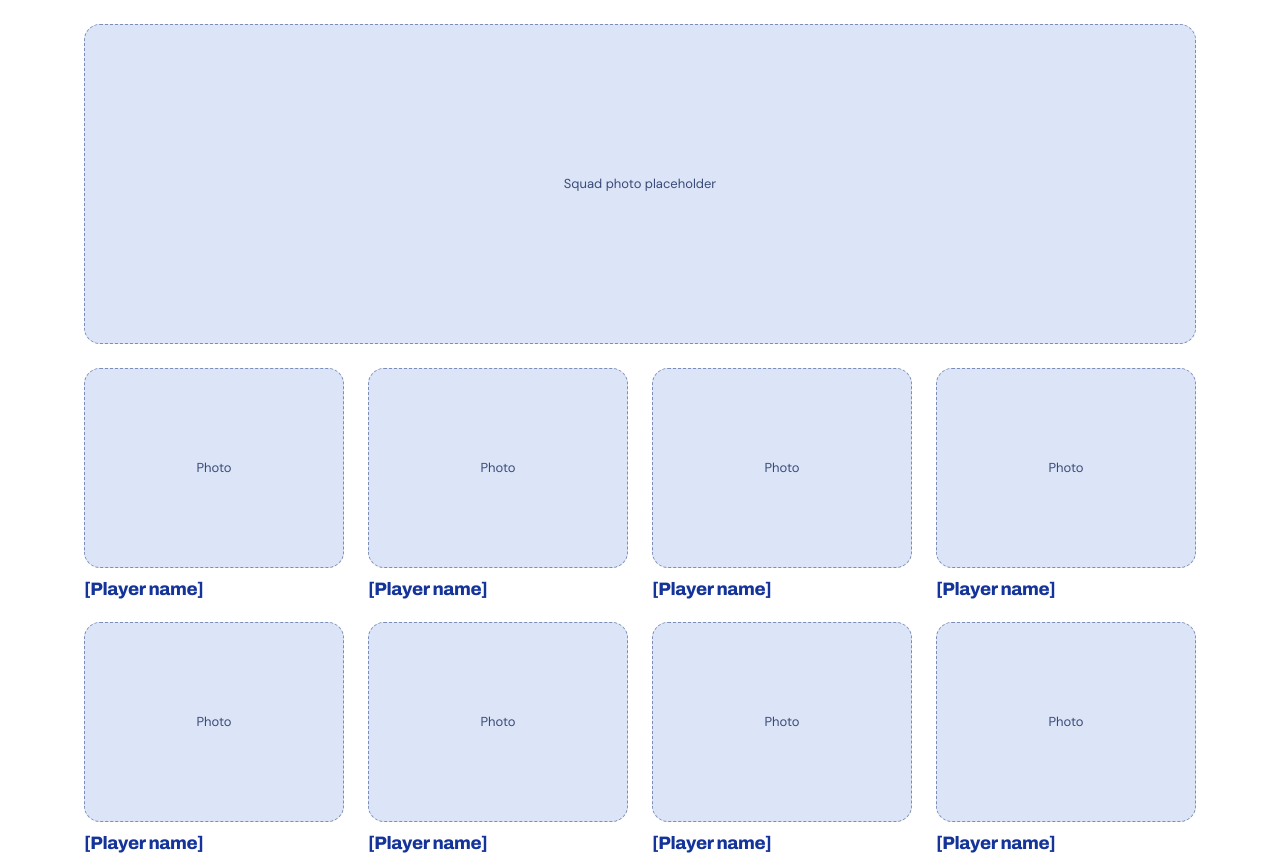
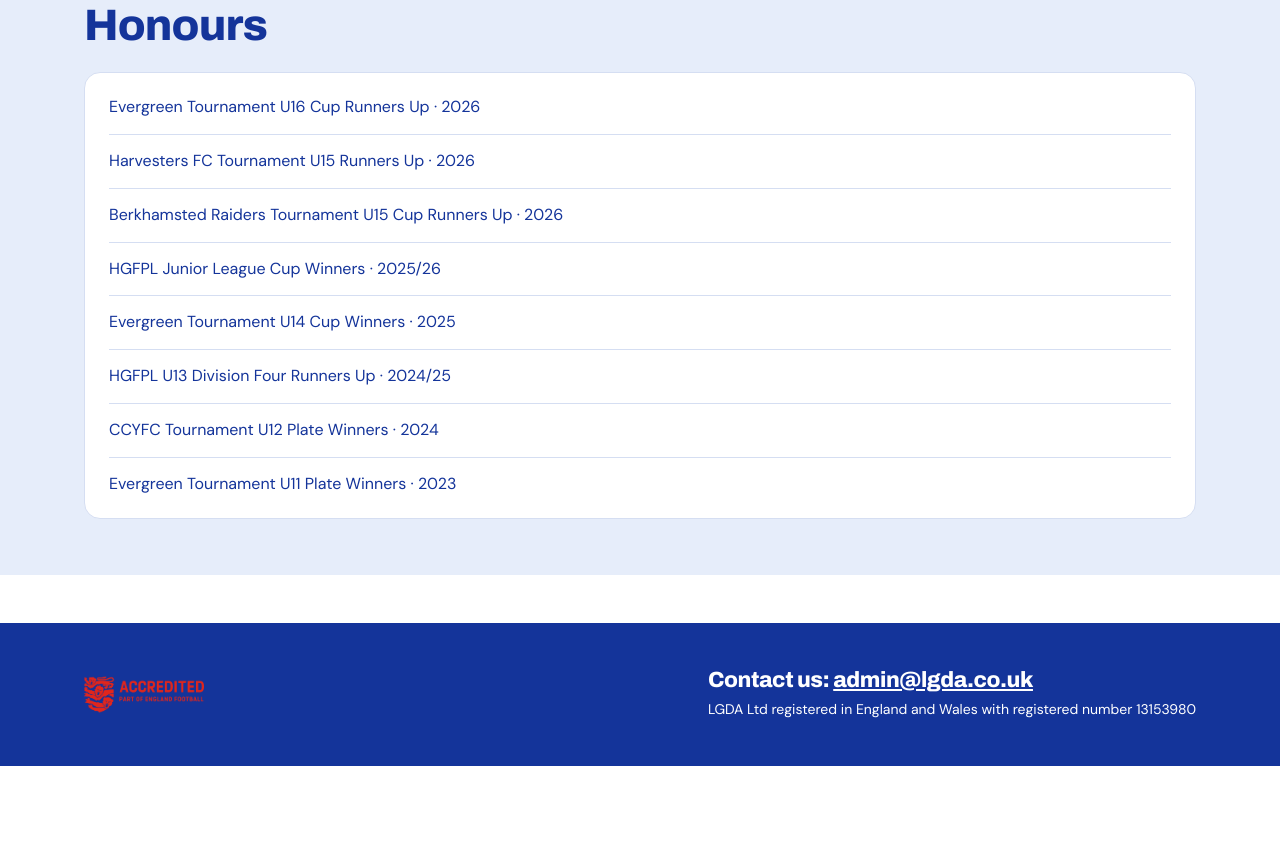
Before and after one commit to lgdacoaches/web, a plain HTML site: page under-15s.html in a window 1280 px wide. Shown: the part 1679-2540 px from the top of the page. After the commit the page ends 2445 px from the top, so only its background shows below. Drawn offline with Linux system fonts and the light colour scheme.

Commit message:
Update under-15s.html

```diff
--- a/under-15s.html
+++ b/under-15s.html
@@ -34,7 +34,7 @@
 <div><div class="ph h-240">Photo</div><h3 class="name">John Danslow</h3></div>
 <div><div class="ph h-240">Photo</div><h3 class="name">Matt Wells</h3></div>
 </div></div></section>
-<!-- OPTIONAL: delete this whole section if there is no squad photo or list -->
+<!-- OPTIONAL: delete this whole section if there is no squad photo or list
 <section style="padding-top:0"><div class="wrap"><h2 class="mb-m">The squad</h2>
 <div class="ph h-320 mb-s">Squad photo placeholder</div>
 <div class="grid cols-4 keep-2">
@@ -46,8 +46,18 @@
 <div><div class="ph h-200">Photo</div><h3 class="name">[Player name]</h3></div>
 <div><div class="ph h-200">Photo</div><h3 class="name">[Player name]</h3></div>
 <div><div class="ph h-200">Photo</div><h3 class="name">[Player name]</h3></div>
-</div></div></section>
-<section class="tint"><div class="wrap"><h2 class="mb-s">Honours</h2><ul class="card list-card"><li>Evergreen Tournament U14 Cup Winners · 2025</li><li>HGFPL U13 Division Four Runners Up · 2024/25</li><li>CCYFC Tournament U12 Plate Winners · 2024</li><li>Evergreen Tournament U11 Plate Winners · 2023</li></ul></div></section>
+</div></div></section> -->
+<section class="tint"><div class="wrap"><h2 class="mb-s">Honours</h2>
+  <ul class="card list-card">
+    <li>Evergreen Tournament U16 Cup Runners Up · 2026</li>
+    <li>Harvesters FC Tournament U15 Runners Up · 2026</li>
+    <li>Berkhamsted Raiders Tournament U15 Cup Runners Up · 2026</li>
+    <li>HGFPL Junior League Cup Winners · 2025/26</li>
+    <li>Evergreen Tournament U14 Cup Winners · 2025</li>
+    <li>HGFPL U13 Division Four Runners Up · 2024/25</li>
+    <li>CCYFC Tournament U12 Plate Winners · 2024</li>
+    <li>Evergreen Tournament U11 Plate Winners · 2023</li>
+  </ul></div></section>
 </main>
 <footer class="site-footer"><div class="wrap">
 <!-- FA badge: save as assets/images/fa-accredited.jpg -->
```
